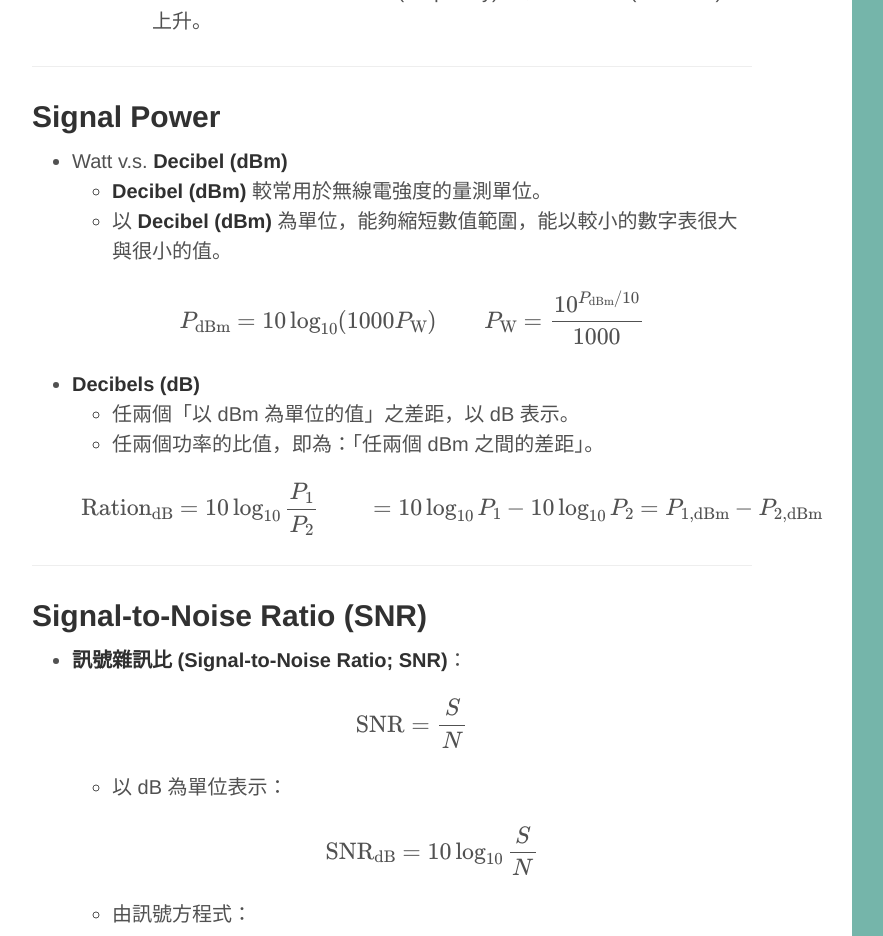
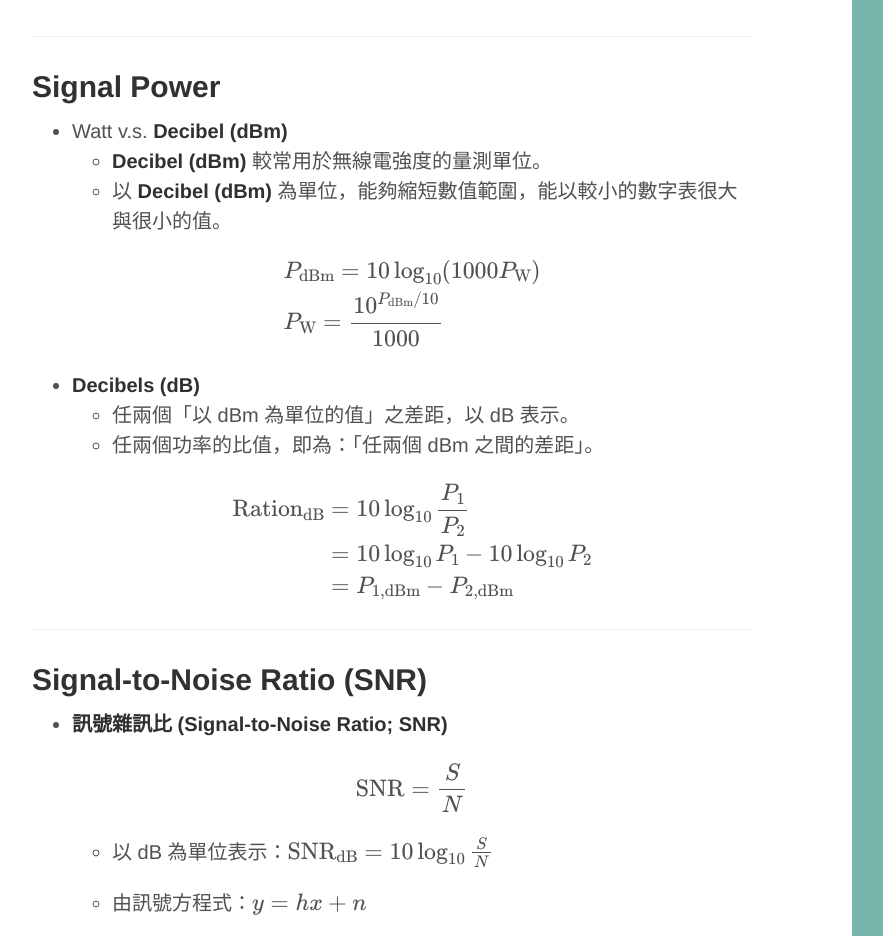
Before and after one commit to dppss90010/yungshenglu.github.io, a Jekyll site: the page built from _posts/2018-05-15-WCSNotes1-1.md, in a window 1280 px wide and 1400 px high, scrolled down 2968 px. Shown: the top 936 px of the window, without its empty margins (68-951 px from the left). Built offline with Jekyll 4.4.1, drawn with Linux system fonts in a browser that asks for light colours; formulas are drawn with MathJax 3; comment, search, counter and statistics services are not loaded; some of the changed text lies outside the part shown.

Commit message:
Update latest posts

```diff
--- a/_posts/2018-05-15-WCSNotes1-1.md
+++ b/_posts/2018-05-15-WCSNotes1-1.md
@@ -31,7 +31,7 @@ link       :
     * $$h$$：訊號傳遞過程所使用的頻道 (channel)。
     * $$n$$：訊號在傳遞過程中的附帶的雜訊 (noise)。
 * 所謂的「頻道 (channel)」是指**訊號在空氣中的變化量 (振幅與相位)**，而訊號在空氣中傳遞時所使用的頻道，一般表示為以下的方程式：
-    ![](https://i.imgur.com/Bd9PIvn.png)
+    ![](https://i.imgur.com/5WD5xAL.png)
     * $$\alpha$$：訊號在該頻道傳遞時的振幅 (amplitude)。
     * $$\theta$$：訊號因傳遞過程中所造成的相位差 (phase change)。
 
@@ -84,7 +84,7 @@ link       :
 
     $$
     \begin{align*}
-    & P_{\mathrm{dBm}} = 10 \log_{10} (1000 P_{\mathrm{W}})
+    & P_{\mathrm{dBm}} = 10 \log_{10} (1000 P_{\mathrm{W}}) \\
     & P_{\mathrm{W}} = \frac{10 ^ {P_{\mathrm{dBm}} / 10}}{1000}
     \end{align*}
     $$
@@ -95,8 +95,8 @@ link       :
 
     $$
     \begin{align*}
-    \mathrm{Ration_{\mathrm{dB}}} & = 10 \log_{10} {\frac{P_1}{P_2}}
-    & = 10 \log_{10} {P_1} - 10 \log_{10} {P_2}
+    \mathrm{Ration_{\mathrm{dB}}} & = 10 \log_{10} {\frac{P_1}{P_2}} \\
+    & = 10 \log_{10} {P_1} - 10 \log_{10} {P_2} \\
     & = P_{1, \mathrm{dBm}} - P_{2, \mathrm{dBm}}
     \end{align*}
     $$
@@ -104,7 +104,7 @@ link       :
 ---
 ## Signal-to-Noise Ratio (SNR)
 
-* **訊號雜訊比 (Signal-to-Noise Ratio; SNR)**：
+* **訊號雜訊比 (Signal-to-Noise Ratio; SNR)**
 
     $$
     \begin{equation}
@@ -112,40 +112,26 @@ link       :
     \end{equation}
     $$
 
-    * 以 dB 為單位表示：
+    * 以 dB 為單位表示：$$\mathrm{SNR_\mathrm{dB}} = 10 \log_{10} {\frac{S}{N}}$$
+
+    * 由訊號方程式：$$y = hx + n$$
 
         $$
         \begin{equation}
-        \mathrm{SNR_\mathrm{dB}} = 10 \log_{10} {\frac{S}{N}}
+        \mathrm{SNR_\mathrm{dB}} = \frac{ | h | ^ 2 }{ \mathbb{E}[ | n | ^ 2 ] }
         \end{equation}
         $$
 
-    * 由訊號方程式：
-
-        $$
-        \begin{align*}
-        & y = hx + n
-        & \mathrm{SNR_\mathrm{dB}} = \frac{ | h | ^ 2 }{ \mathbb{E}[ | n | ^ 2 ] }
-        \end{align*}
-        $$
-
 * 如何求得 SNR？
-    ![](https://i.imgur.com/fTR42fd.png)
     * 「接受到的訊號與發送訊號之間的差異」即為雜訊 (noise)。
     * 假設發送訊號為 $$s = 1 + 0i$$，接受到的訊號為 $$s' = a + bi$$。
-    * 訊號功率 (signal power)：
-
-        $$
-        \begin{equation}
-        s ^ 2 = | 1 + 0i | ^ 2
-        \end{equation}
-        $$
-
+    ![](https://i.imgur.com/fTR42fd.png)
+    * 訊號功率 (signal power)：$$s ^ 2 = | 1 + 0i | ^ 2$$
     * 雜訊功率 (noise power)：
 
         $$
         \begin{align*}
-        | s' - s | ^ 2 & = | (a + bi) - (1 + 0i) | ^ 2
+        | s' - s | ^ 2 & = | (a + bi) - (1 + 0i) | ^ 2 \\
         & = | (a - 1) + bi | ^ 2
         \end{align*}
         $$
@@ -163,7 +149,7 @@ link       :
 
     $$
     \begin{align*}
-    \mathrm{SNR_\mathrm{dB}} = 10 \log_{10} { \mathrm{SNR}}
+    \mathrm{SNR_\mathrm{dB}} = 10 \log_{10} { \mathrm{SNR}} \\
     & P_1 = 2 \times P_2 \Leftrightarrow P_{1, \mathrm{dBm}} = P_{2, \mathrm{dBm}} + 3 \mathrm{dB}
     \end{align*}
     $$
```
Also changed, not shown: other parts of _posts/2018-05-15-WCSNotes1-1.md (+2 -2 lines).
